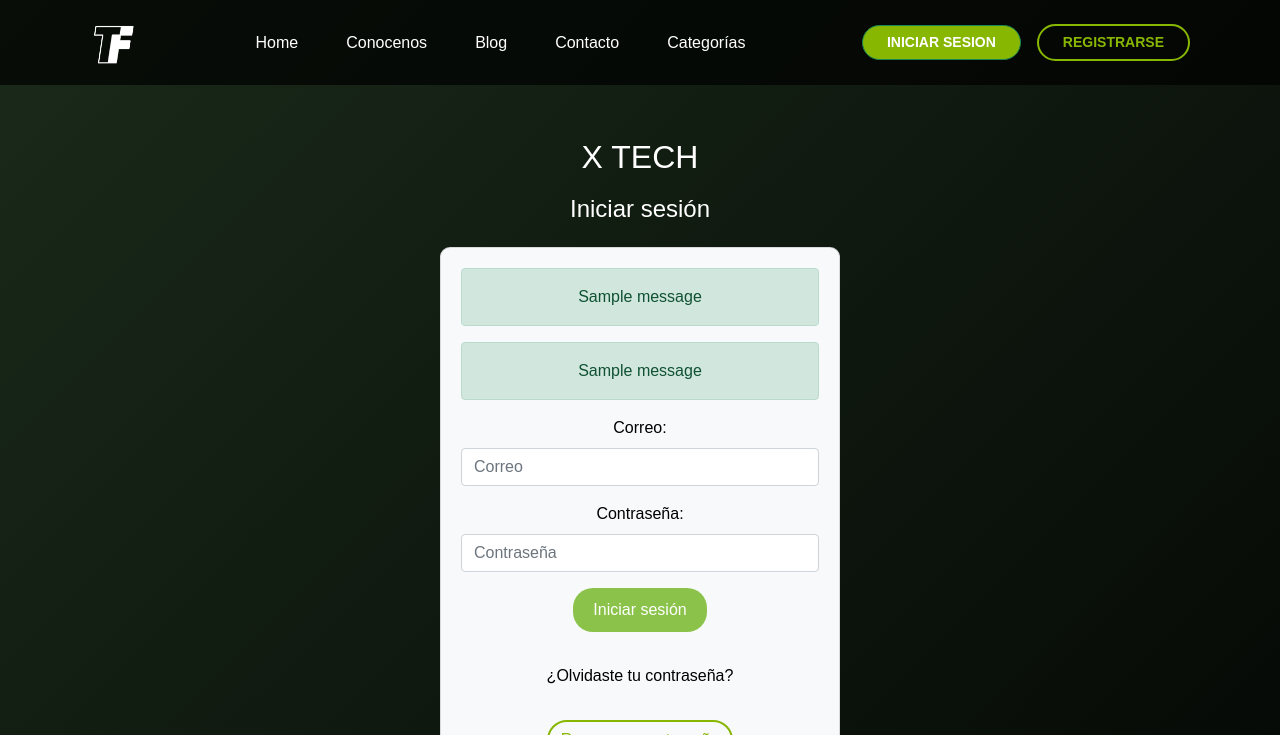
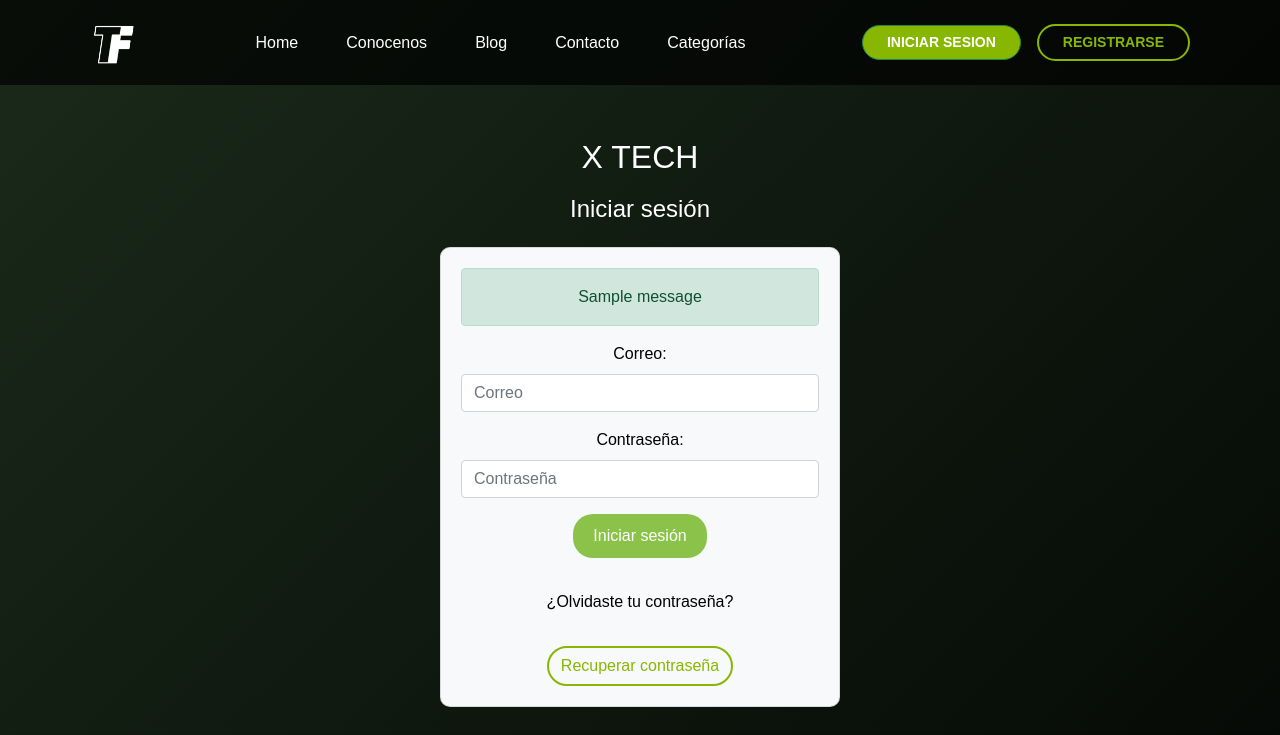
Before and after one commit to anabelaMaciel/proyecto-final-info, a Django app: page /login/ in a window 1280 px wide. Shown: the top 735 px of the page. Run offline with Django 5.2, Linux system fonts and the light colour scheme; tables that the repository leaves empty hold one stand-in row (values such as "Sample post"); one stand-in notice (Sample message) is shown; grey boxes are pictures that could not be loaded.

Commit message:
arregle msj que aparecia en el iniciar sesion

```diff
--- a/apps/blog/views.py
+++ b/apps/blog/views.py
@@ -84,9 +84,6 @@ def contactanos(request):
     return render(request, 'blog/contactanos.html')
 
 def login_view(request):
-    storage = messages.get_messages(request)
-    storage.used = True
-
     if request.method == 'POST':
         email = request.POST.get('email')
         password = request.POST.get('password')
@@ -106,6 +103,7 @@ def login_view(request):
             messages.error(request, 'No existe un usuario con este correo.')
 
     return render(request, 'blog/login.html')
+
 
 
 def register(request):
@@ -129,6 +127,7 @@ def register(request):
         form = UserRegisterForm()
 
     return render(request, 'blog/register.html', {'form': form})
+
 
 def categorias(request):
     todas_categorias = Categorias.objects.all()
--- a/templates/blog/login.html
+++ b/templates/blog/login.html
@@ -96,26 +96,19 @@
             <form method="POST" action="{% url 'login' %}">
                 {% csrf_token %}
 
-                {% if messages %}
-                    <div class="messages text-danger">
-                        {% for message in messages %}
-                            <div class="alert alert-{{ message.tags }}">
-                                {{ message }}
-                            </div>
-                        {% endfor %}
-                    </div>
-                {% endif %}
-
                 <div class="mb-3">
                     <label for="email" class="form-label">Correo:</label>
                     <input type="email" class="form-control" id="email" name="email" placeholder="Correo" required>
                 </div>
+
                 <div class="mb-3">
                     <label for="password" class="form-label">Contraseña:</label>
                     <input type="password" class="form-control" id="password" name="password" placeholder="Contraseña" required>
                 </div>
+
                 <button type="submit" class="btn btn-custom">Iniciar sesión</button>
             </form>
+
             <div class="mt-3 text-center">
                 <p>¿Olvidaste tu contraseña?</p>
                 <a href="#" class="btn btn-transparent rounded-pill verde-lima-transparent text-light mt-3">Recuperar contraseña</a>
@@ -124,4 +117,5 @@
     </div>
 </div>
 
+
 {% endblock %}
```
Lines whose indentation alone changed are shown as unchanged.
